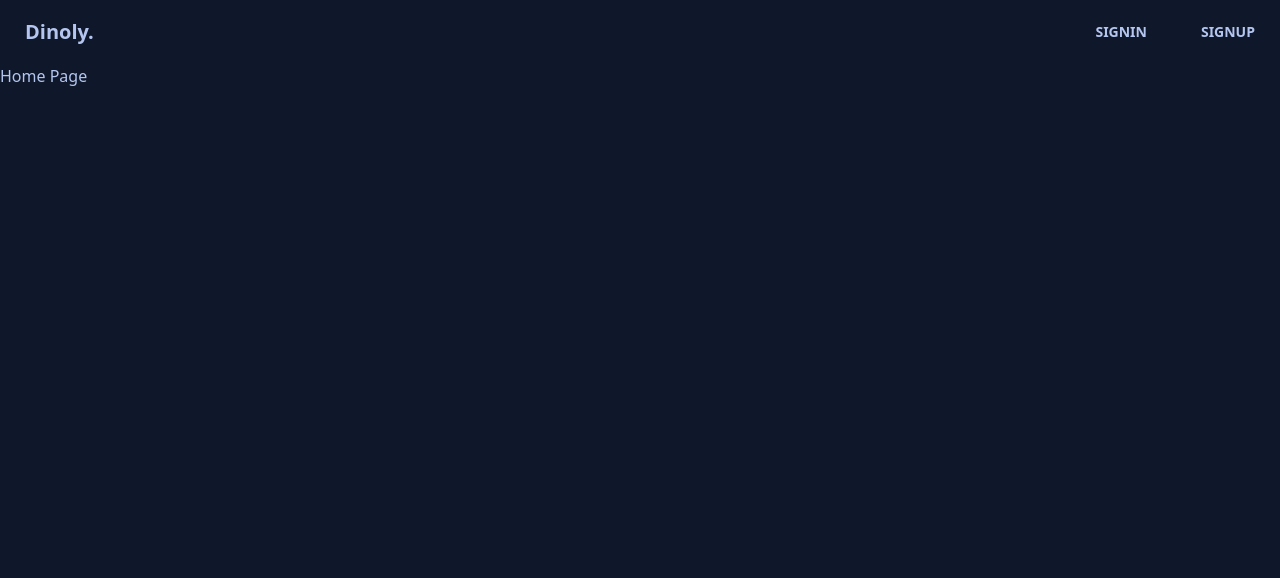
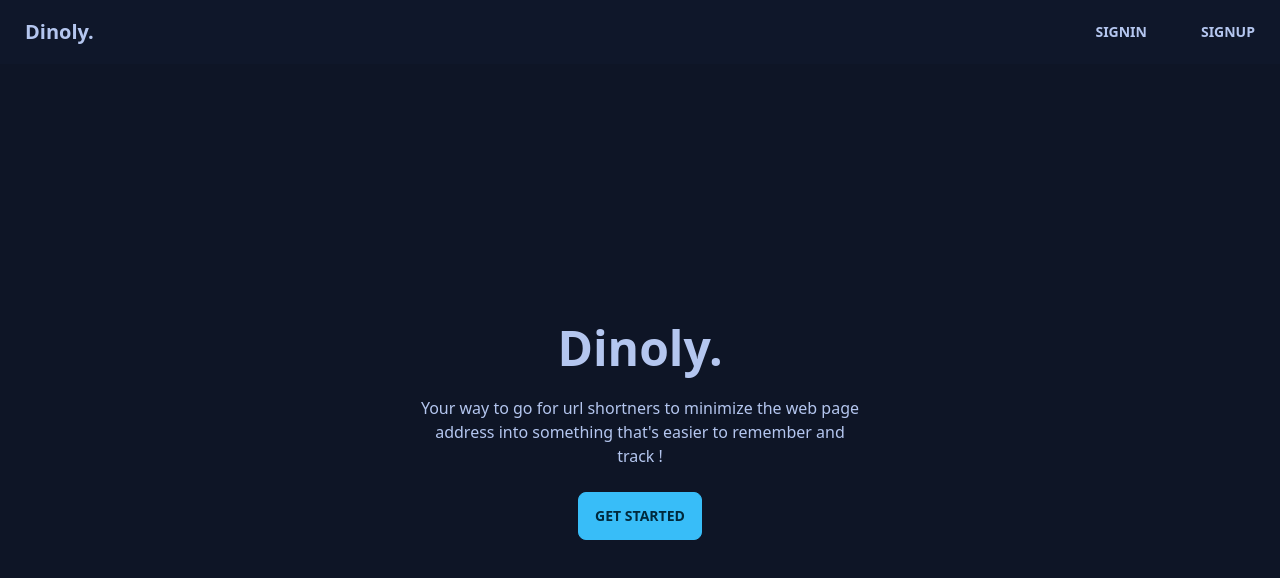
Before and after one commit to ippsav/dinoly-frontend, a Next.js app: page / in a window 1280 px wide. Shown: the top 578 px of the page. Built offline with nearby package versions, Linux system fonts and the light colour scheme; no server answers.

Commit message:
authentication done

```diff
--- a/app/Navbar.tsx
+++ b/app/Navbar.tsx
@@ -1,6 +1,11 @@
-import Link from "next/link";
+"use client";
+
+import { signOut, useSession } from "next-auth/react";
+import Link from "next/link"
+
 
 export default function Navbar() {
+  const { status } = useSession();
 
   return (
     <div className="navbar bg-base-100">
@@ -8,8 +13,16 @@ export default function Navbar() {
         <Link href="/" className="btn btn-ghost normal-case text-xl">Dinoly.</Link>
       </div>
       <div className="flex-none">
-        <Link href="/login" className="btn btn-ghost mr-5">SignIn</Link>
-        <Link href="/register" className="btn btn-ghost">SignUp</Link>
+        {
+          status === "unauthenticated" ? (
+            <>
+              <Link href="/login" className="btn btn-ghost mr-5">SignIn</Link>
+              <Link href="/register" className="btn btn-ghost">SignUp</Link>
+            </>
+          ) : (
+            <button className="btn btn-ghost" onClick={() => signOut()}>Logout</button>
+          )
+        }
       </div>
     </div>
   )
--- a/app/login/page.tsx
+++ b/app/login/page.tsx
@@ -1,10 +1,13 @@
 "use client";
+import { signIn } from "next-auth/react";
+import { useRouter } from "next/navigation";
 import { ChangeEvent, FormEvent, useState } from "react";
 import { LoginUserInput } from "../../lib/api";
 
 
 export default function LoginPage() {
 
+  const router = useRouter();
   const defaultState: LoginUserInput = {
     username: "",
     password: ""
@@ -19,6 +22,16 @@ export default function LoginPage() {
 
   const handleOnSubmit = async (e: FormEvent<HTMLFormElement>) => {
     e.preventDefault();
+
+
+    const response = await signIn("login", {
+      username: userInput.username,
+      password: userInput.password,
+      redirect: false
+    })
+    if (!response?.error) {
+      router.push("/");
+    }
   }
 
   return (
--- a/app/page.tsx
+++ b/app/page.tsx
@@ -1,6 +1,48 @@
+"use client";
+
+import { useSession } from "next-auth/react";
+import Link from "next/link";
 
 
 
-export default function HomePage() {
-  return <> Home Page </>
+export default function MainPage() {
+  const { data, status } = useSession();
+  if (status === "unauthenticated") {
+    return <Home />
+  } else if (data) {
+    return <App username={data.user.username} />
+  }
 }
+
+
+function Home() {
+  return (
+    <div className="hero bg-base-200 h-full">
+      <div className="hero-content text-center ">
+        <div className="max-w-md">
+          <h1 className="text-5xl font-bold">Dinoly.</h1>
+          <p className="py-6">Your way to go for url shortners to minimize the web page address into something that's easier to remember and track !</p>
+          <Link href="/login" className="btn btn-primary">Get Started</Link>
+        </div>
+      </div>
+    </div>
+  )
+}
+
+type AppProps = {
+  username: string,
+}
+
+function App({ username }: AppProps) {
+  return (
+    <div className="hero bg-base-200 h-full">
+      <div className="hero-content text-center ">
+        <div className="max-w-md">
+          <h1 className="text-5xl font-bold">Hi {username}.</h1>
+          <p className="py-6">Your way to go for url shortners to minimize the web page address into something that's easier to remember and track !</p>
+          <button className="btn btn-primary">Get Started</button>
+        </div>
+      </div>
+    </div>
+  )
+}
--- a/app/register/page.tsx
+++ b/app/register/page.tsx
@@ -2,6 +2,8 @@
 
 import { ChangeEvent, FormEvent, useState } from "react";
 import { RegisterUserInput } from "../../lib/api";
+import { signIn } from "next-auth/react";
+import { useRouter } from "next/navigation";
 
 
 
@@ -10,6 +12,7 @@ import { RegisterUserInput } from "../../lib/api";
 
 
 export default function RegisterPage() {
+  const router = useRouter();
   const defaultState: RegisterUserInput = {
     username: "",
     email: "",
@@ -25,6 +28,16 @@ export default function RegisterPage() {
 
   const handleOnSubmit = async (e: FormEvent<HTMLFormElement>) => {
     e.preventDefault();
+
+
+    const response = await signIn("signup", {
+      username: userInput.username,
+      email: userInput.email,
+      password: userInput.password,
+      redirect: false
+    })
+    console.log(response);
+    router.push("/");
   }
 
 
--- a/pages/api/auth/[...nextauth].ts
+++ b/pages/api/auth/[...nextauth].ts
@@ -65,6 +65,7 @@ export default NextAuth({
         email: token.email || "",
         sub: token.sub || "",
       };
+      session.token = token.accessToken as string || "";
       return session;
     },
     async jwt({ user, token }) {
--- a/types/next-auth.d.ts
+++ b/types/next-auth.d.ts
@@ -8,6 +8,7 @@ declare module "next-auth" {
    */
   interface Session {
     user: Profile
+    token: string
   }
 
   interface User {
```
Also changed, not shown: 1 other file (tests, documents, lock files or other folders).
